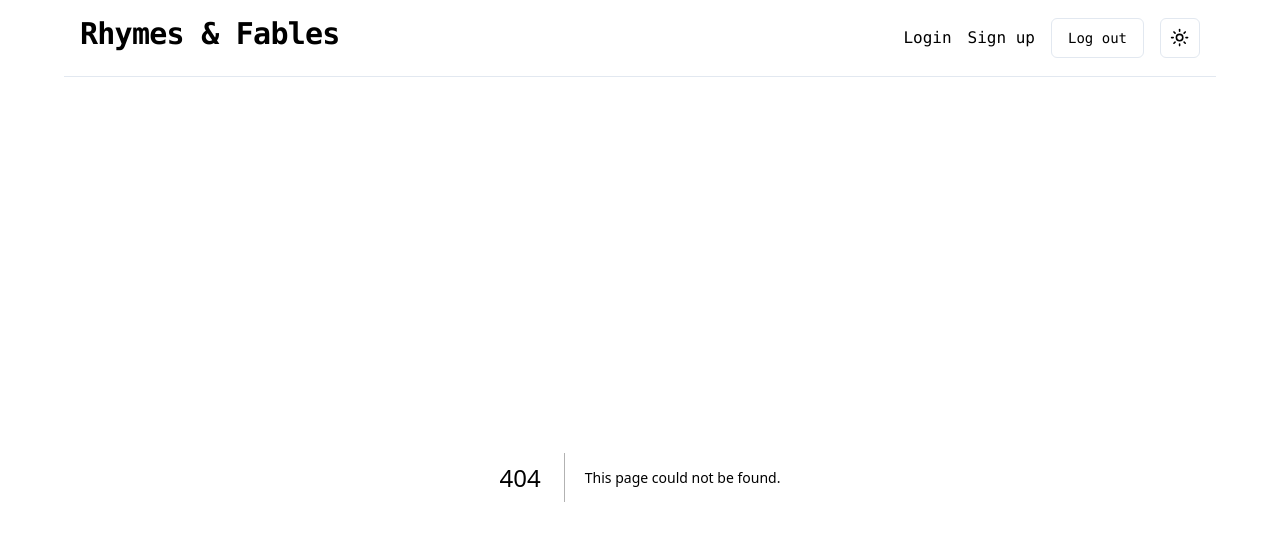
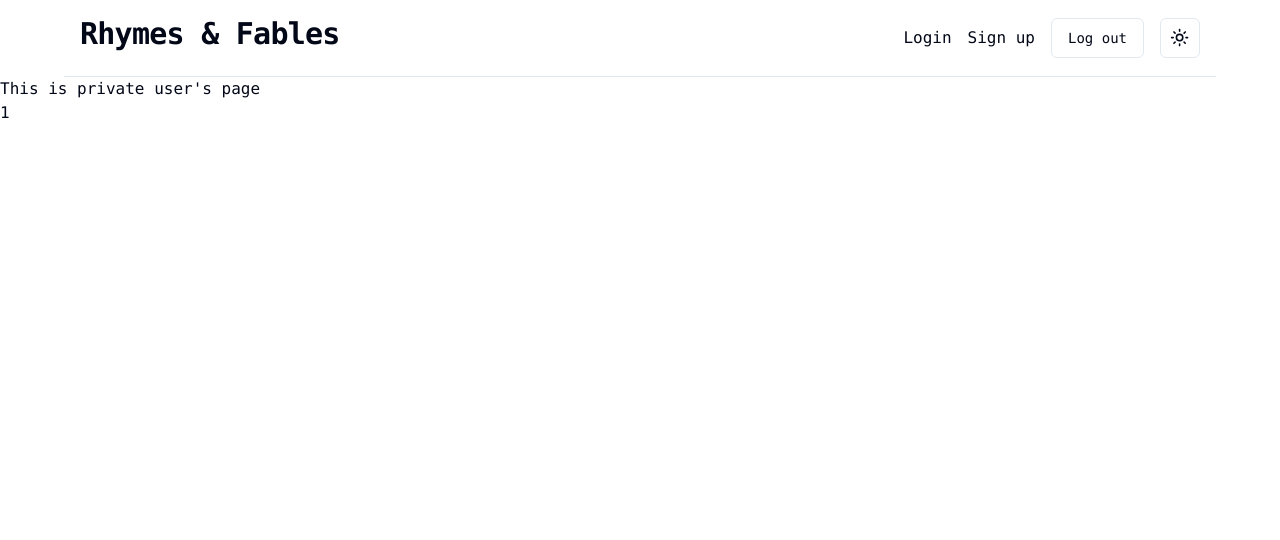
Before and after one commit to MahendraDani/supabase-hackathon, a Next.js app: page /profile/1 in a window 1280 px wide. Before the commit this address had no page. Shown: the top 540 px of the page. Built offline with nearby package versions, Linux system fonts and the light colour scheme.

Commit message:
feat: created boiler plate page for private user profile page

```diff
--- /dev/null
+++ b/src/app/(proctected)/profile/[username]/layout.tsx
@@ -0,0 +1,21 @@
+import { ReactNode } from "react";
+import { Metadata } from "next"
+
+interface ProfilePageLayoutProps {
+  children: ReactNode
+}
+
+export const metadata: Metadata = {
+  title: "Profile | R&F",
+  description: "Profile page"
+}
+
+
+const ProfilePageLayout = ({ children }: ProfilePageLayoutProps) => {
+  return (
+    <>
+      {children}
+    </>
+  )
+}
+export default ProfilePageLayout;
--- /dev/null
+++ b/src/app/(proctected)/profile/[username]/page.tsx
@@ -0,0 +1,13 @@
+interface ProfilePageProps {
+  params: {
+    username: string;
+  }
+}
+export default function ProfilePage({ params }: ProfilePageProps) {
+  return (
+    <div>
+      <div>This is private user's page</div>
+      {params.username}
+    </div>
+  )
+}
```
